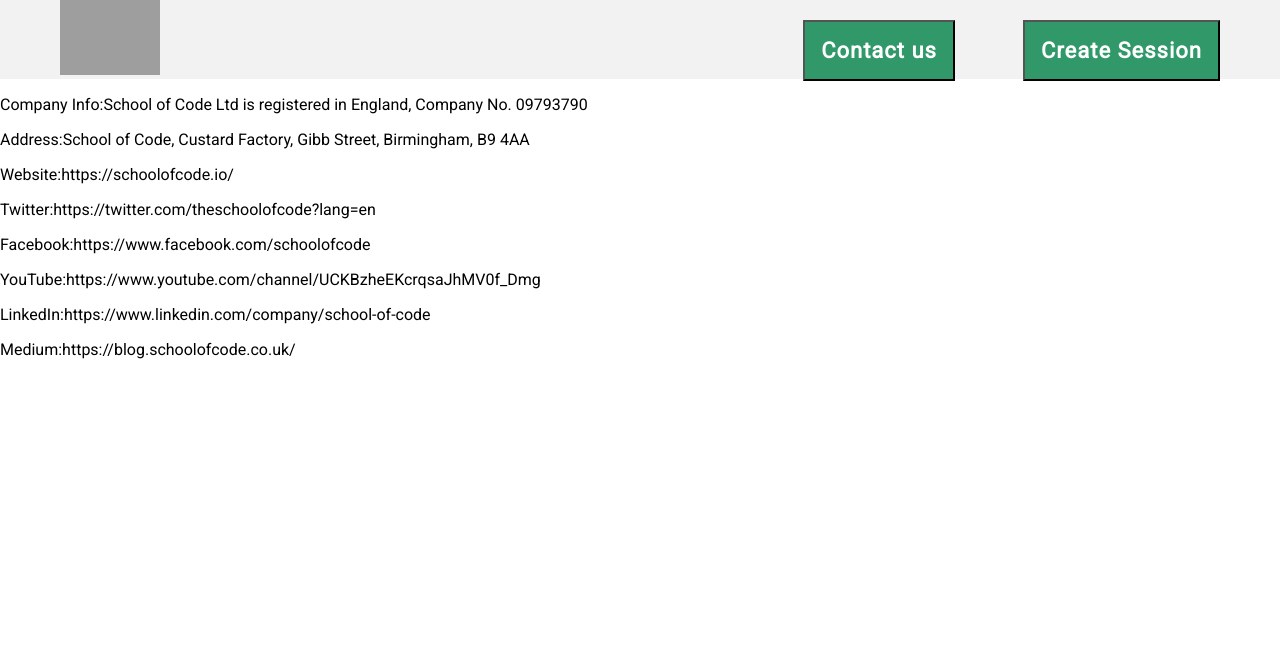
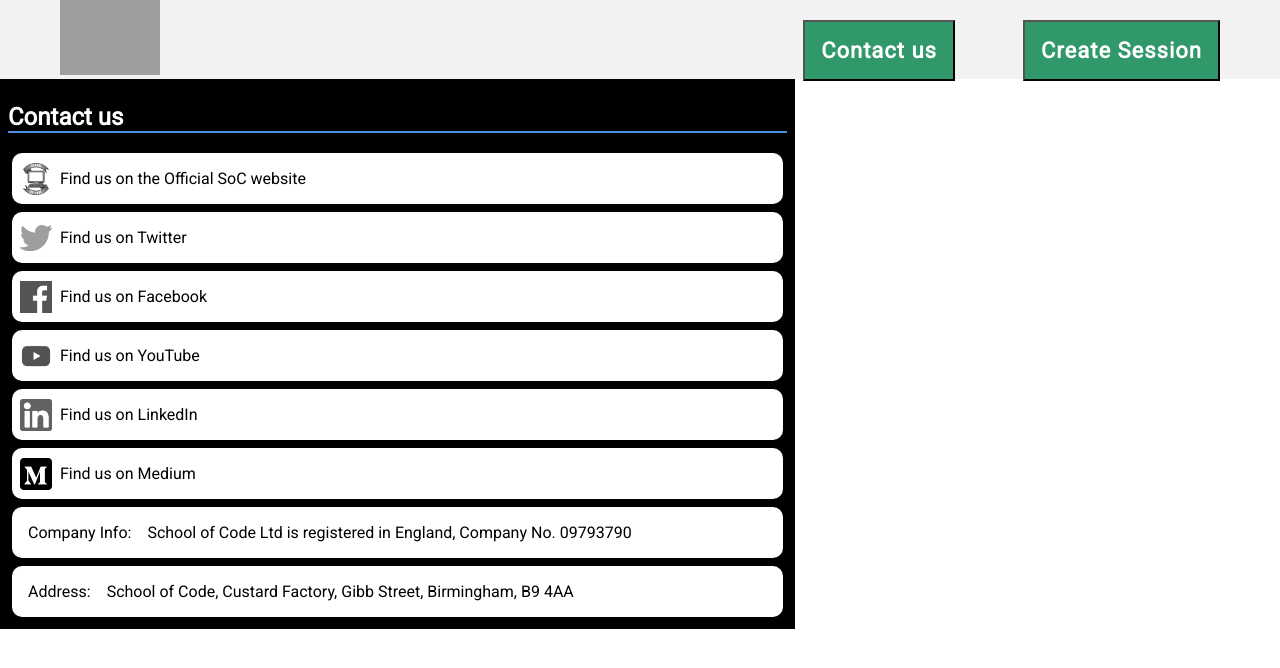
Before and after one commit to hey-irh/Mentoring-Engagement-Tool, a React app: page /contact in a window 1280 px wide. Built offline with nearby package versions, Linux system fonts and the light colour scheme; grey boxes are pictures that could not be loaded.

Commit message:
CSS mostly done

```diff
--- a/src/components/Contact/Contact.css
+++ b/src/components/Contact/Contact.css
@@ -1,8 +1,46 @@
 .ContactContainer {
+  padding: 0.5rem;
   background-color: black;
+  display: flex;
+  flex-direction: column;
 }
 
 .ContactItem {
-  color: white;
+  display: flex;
+  flex-direction: row;
+  align-items: center;
+  margin: 0.25rem;
+  border-radius: 10px;
+  background-color: white;
   padding: 0.5rem;
 }
+
+a.ContactItem {
+  color: inherit;
+  text-decoration: none;
+}
+
+.ContactItem:hover .ContactItem-icon {
+  filter: none;
+}
+
+.ContactItem:hover {
+  background-color: var(--green);
+}
+
+.ContactItem-field {
+  padding: 0.5rem;
+}
+
+.ContactItem-value {
+  padding: 0.5rem;
+}
+
+.ContactItem-icon {
+  height: 2rem;
+  margin: 0rem;
+  filter: grayscale();
+}
+.ContactContainer .h1 {
+  color: white;
+}
--- a/src/components/Contact/index.js
+++ b/src/components/Contact/index.js
@@ -1,4 +1,5 @@
 import React from "react";
+import "./Contact.css";
 
 export default function Contact() {
   const aboutUs = {
@@ -8,30 +9,52 @@
   };
 
   const followUs = {
-    Website: "https://schoolofcode.io/",
-    Twitter: "https://twitter.com/theschoolofcode?lang=en",
-    Facebook: "https://www.facebook.com/schoolofcode",
-    YouTube: "https://www.youtube.com/channel/UCKBzheEKcrqsaJhMV0f_Dmg",
-    LinkedIn: "https://www.linkedin.com/company/school-of-code",
-    Medium: "https://blog.schoolofcode.co.uk/",
+    "the Official SoC website": {
+      href: "https://schoolofcode.io/",
+      imgSrc: "contact_soc.png",
+    },
+    Twitter: {
+      href: "https://twitter.com/theschoolofcode?lang=en",
+      imgSrc: "contact_twitter.svg",
+    },
+    Facebook: {
+      href: "https://www.facebook.com/schoolofcode",
+      imgSrc: "contact_facebook.png",
+    },
+    YouTube: {
+      href: "https://www.youtube.com/channel/UCKBzheEKcrqsaJhMV0f_Dmg",
+      imgSrc: "contact_youtube.png",
+    },
+    LinkedIn: {
+      href: "https://www.linkedin.com/company/school-of-code",
+      imgSrc: "contact_linkedin.png",
+    },
+    Medium: {
+      href: "https://blog.schoolofcode.co.uk/",
+      imgSrc: "contact_medium.png",
+    },
   };
 
   return (
     <div className="ContactContainer">
+      <h1 className="h1">Contact us</h1>
+      {Object.entries(followUs).map(([field, { href, imgSrc }]) => {
+        return (
+          <a href={href} className="ContactItem" key={field}>
+            <img
+              className="ContactItem-icon"
+              src={"/static/images/" + imgSrc}
+            />
+            <span className="ContactItem-value">Find us on {field}</span>
+          </a>
+        );
+      })}
       {Object.entries(aboutUs).map(([field, value]) => {
         return (
-          <p className="ContactItem" key={field}>
+          <div className="ContactItem" key={field}>
             <span className="ContactItem-field">{field}:</span>
             <span className="ContactItem-value">{value}</span>
-          </p>
-        );
-      })}
-      {Object.entries(followUs).map(([field, value]) => {
-        return (
-          <p className="ContactItem" key={field}>
-            <span className="ContactItem-field">{field}:</span>
-            <span className="ContactItem-value">{value}</span>
-          </p>
+          </div>
         );
       })}
     </div>
```
Also changed, not shown: public/static/images/contact_address.png (added), public/static/images/contact_facebook.png (added), public/static/images/contact_linkedin.png (added), public/static/images/contact_medium.png (added), public/static/images/contact_soc.png (added), public/static/images/contact_twitter.svg (added), public/static/images/contact_youtube.png (added).
